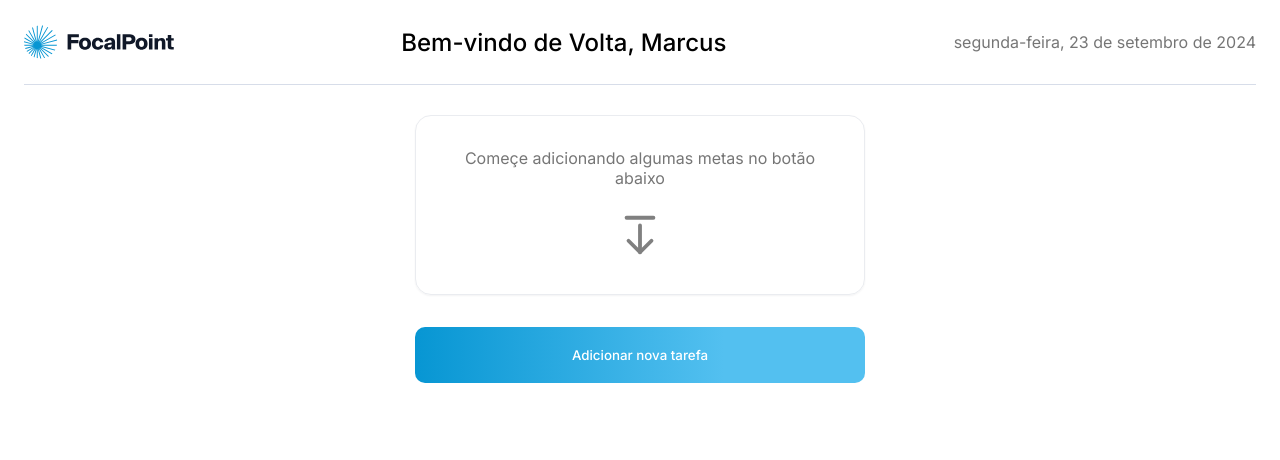
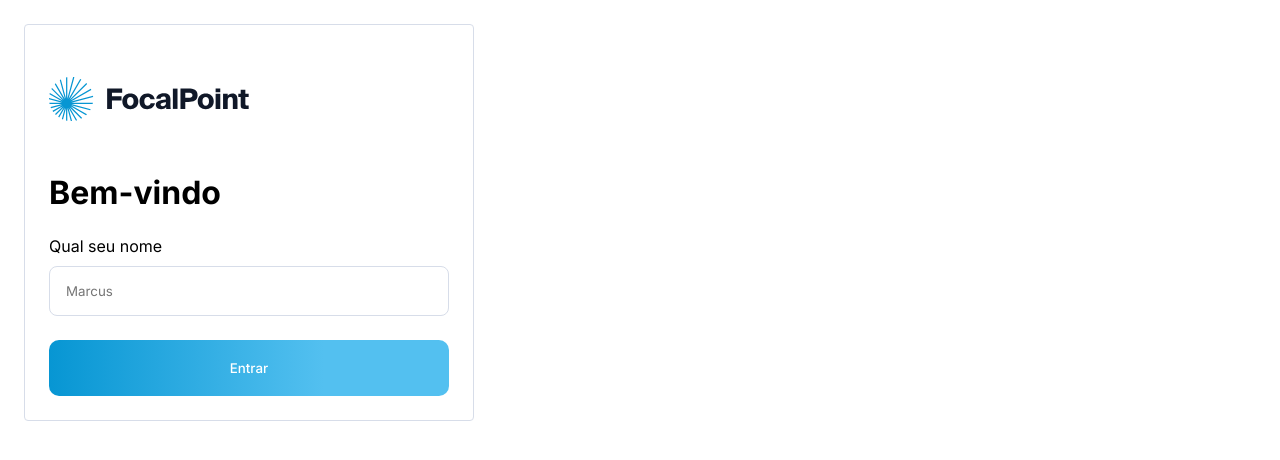
Before and after one commit to Wendell47/teste-dev-junior-lega-plan, a Next.js app: page / in a window 1280 px wide. Shown: the top 460 px of the page. Built offline with nearby package versions, Linux system fonts and the light colour scheme.

Commit message:
feat-create Componente Welcome, user store and hook

```diff
--- /dev/null
+++ b/src/app/components/Welcome/Welcome.module.scss
@@ -0,0 +1,20 @@
+@import '../../styles/variables.module.scss';
+
+.welcome{
+    width: 100%;
+    max-width: 450px;
+    padding: 2.4rem;
+    border: 1px solid $goal-item-border;
+    border-radius: .4rem;
+    &, form{
+        display: flex;
+        flex-direction: column;
+        gap: 2.4rem;
+    }
+
+    img{
+        width: 50%;
+    }
+
+
+}
--- /dev/null
+++ b/src/app/components/Welcome/Welcome.tsx
@@ -0,0 +1,37 @@
+"use client";
+import Image from "next/image";
+import Input from "@/app/components//input/input";
+import Button from "@/app/components/button/button";
+import { useState, type FormEvent } from "react";
+import style from "./Welcome.module.scss";
+import { type userProps, useUserStore } from "@/app/hooks/stores/useUserStore";
+
+export default function Welcome() {
+	const [name, setName] = useState<userProps>();
+	const { user, setUser } = useUserStore();
+
+	function handleUser(e: FormEvent) {
+		e.preventDefault();
+		console.log(user);
+		if (name) {
+			setUser(name);
+		}
+	}
+	return (
+		<div className={style.welcome}>
+			<Image src={"/logo.svg"} width={100} height={100} alt="Logo" />
+
+			<h1>Bem-vindo</h1>
+			<form onSubmit={(e) => handleUser(e)}>
+				<Input
+					name="Qual seu nome"
+					placeholder="Marcus"
+					required
+					onChange={(e) => setName(e.target.value)}
+				/>
+
+				<Button title="Entrar" type="submit" />
+			</form>
+		</div>
+	);
+}
--- /dev/null
+++ b/src/app/hooks/stores/useUserStore.ts
@@ -0,0 +1,15 @@
+import { create } from "zustand";
+
+export type userProps = string | null;
+
+type useTaskStoreProps = {
+	user: userProps;
+	setUser: (user: userProps) => void;
+};
+
+const useUserStore = create<useTaskStoreProps>((set) => ({
+	user: null,
+	setUser: (user) => set({ user: user }),
+}));
+
+export { useUserStore };
--- /dev/null
+++ b/src/app/hooks/useGetUser.ts
@@ -0,0 +1,32 @@
+import { useEffect, useState } from "react";
+import { useUserStore } from "./stores/useUserStore";
+
+const useGetUser = () => {
+	const { user, setUser } = useUserStore();
+	const [isLoading, setIsLoading] = useState(true);
+
+	useEffect(() => {
+		const storedUser = localStorage.getItem("User");
+		console.log(storedUser);
+		if (storedUser) {
+			try {
+				const userParsed = JSON.parse(storedUser);
+				setUser(userParsed);
+			} catch (error) {
+				console.error("Erro ao analisar os dados do localStorage:", error);
+			}
+		}
+
+		setIsLoading(false);
+	}, [setUser]);
+
+	useEffect(() => {
+		if (!isLoading) {
+			localStorage.setItem("User", JSON.stringify(user));
+		}
+	}, [user, isLoading]);
+
+	return { user, isLoading };
+};
+
+export { useGetUser };
--- a/src/app/layout.tsx
+++ b/src/app/layout.tsx
@@ -1,7 +1,6 @@
 import type { Metadata } from "next";
 import { Inter } from "next/font/google";
 import "./styles/globals.css";
-import Header from "./components/header/Header";
 
 export const metadata: Metadata = {
 	title: "Focal Point",
@@ -19,11 +18,7 @@ export default function RootLayout({
 }>) {
 	return (
 		<html lang="pt">
-			<body className={inter.className}>
-				<Header />
-
-				{children}
-			</body>
+			<body className={inter.className}>{children}</body>
 		</html>
 	);
 }
--- a/src/app/page.tsx
+++ b/src/app/page.tsx
@@ -1,11 +1,24 @@
+"use client";
+import Header from "./components/header/Header";
 import Summary from "./components/summary/summary";
+import Welcome from "./components/Welcome/Welcome";
 import styles from "./page.module.css";
+import { useGetUser } from "./hooks/useGetUser";
 export default function Home() {
+	const { user, isLoading } = useGetUser();
+
 	return (
-		<main className={styles.main}>
-			<div className={`${styles.container} ${styles.flex}`}>
-				<Summary />
-			</div>
+		<main>
+			{isLoading ? null : user ? (
+				<>
+					<Header />
+					<div className={`${styles.container} ${styles.flex}`}>
+						<Summary />
+					</div>
+				</>
+			) : (
+				<Welcome />
+			)}
 		</main>
 	);
 }
```
